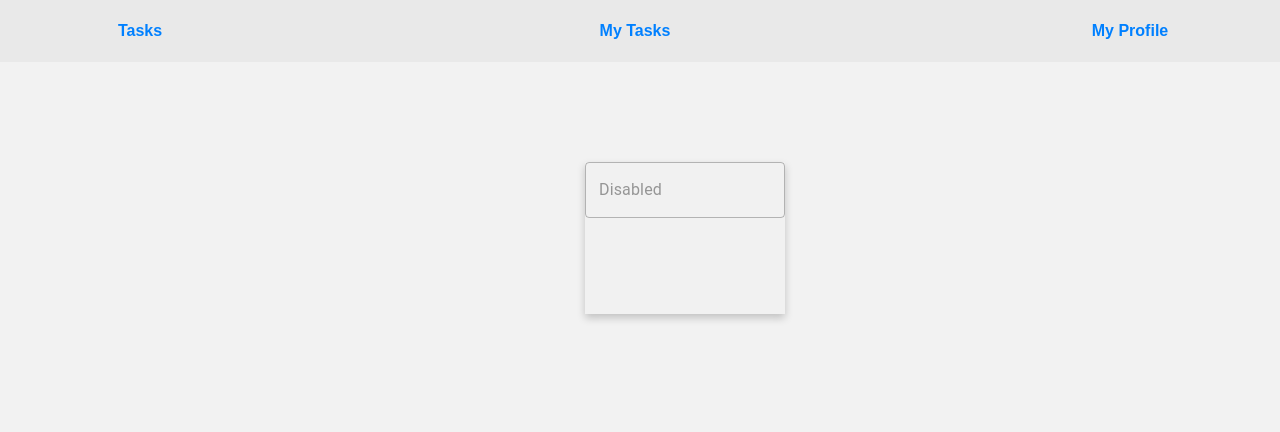
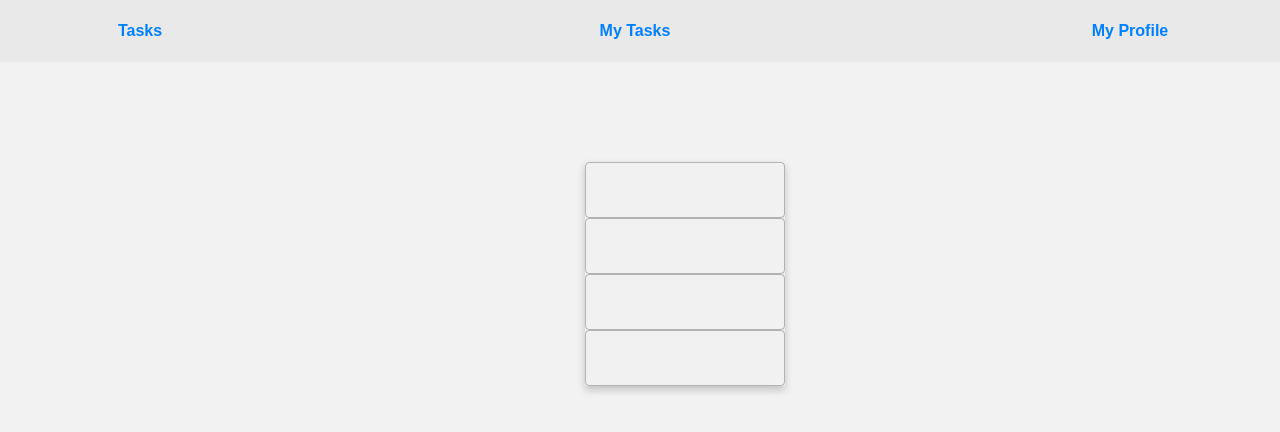
Before and after one commit to DigitalLeagueFS/ChixPix2-Front, a React (Create React App) app: page /profile in a window 1280 px wide. Shown: the top 432 px of the page. Built offline with nearby package versions, Linux system fonts and the light colour scheme; no server answers.

Commit message:
Some profile changes

```diff
--- a/src/Profile/Profile.css
+++ b/src/Profile/Profile.css
@@ -4,6 +4,7 @@ body{
     margin: 0;
     background: #f2f2f2;
 }
+
 .box{
     display: flex;
     flex-direction: column;
@@ -12,8 +13,9 @@ body{
     box-shadow: 0 4px 8px 0 rgba(0,0,0,0.2);
     background-color: #f1f1f1;
     max-width: 200px;
+    max-height: 500px;
     margin-left: 585px;
     margin-top: 100px;
-    display: flex;
-    flex-direction: column;
+    box-sizing: border-box;
+
 }
--- a/src/Profile/Profile.js
+++ b/src/Profile/Profile.js
@@ -1,14 +1,13 @@
 import React from "react";
 import Request from "../Requests";
 import "./Profile.css";
-import {Input} from '@material-ui/core'
 import TextField from '@material-ui/core/TextField';
 import { makeStyles } from '@material-ui/core/styles';
 
 const useStyles = makeStyles(theme => ({
     root: {
         '& .MuiTextField-root': {
-            margin: theme.spacing(1),
+            margin: theme.spacing(3),
             width: 200,
         },
     },
@@ -17,9 +16,8 @@ const useStyles = makeStyles(theme => ({
 let FormPropsTextField = function (props) {
     return(
         <TextField
+            id="outlined-disabled"
             disabled
-            id="outlined-disabled"
-            label="Disabled"
             value={props}
             variant="outlined"
         />
@@ -56,13 +54,13 @@ class UserInfo extends React.Component{
                         {FormPropsTextField(this.state.secondName)}
                     </div>
                     <div>
-                        <Input disabled disableUnderline={'true'} value = {this.state.firstName}/>
+                        {FormPropsTextField(this.state.firstName)}
                     </div>
                     <div>
-                        <Input disabled disableUnderline={'true'} value = {this.state.thirdName}/>
+                        {FormPropsTextField(this.state.thirdName)}
                     </div>
                     <div>
-                        <Input disabled disableUnderline={'true'} value = {this.state.date}/>
+                        {FormPropsTextField(this.state.date)}
                     </div>
                 </div>
             </div>
```
